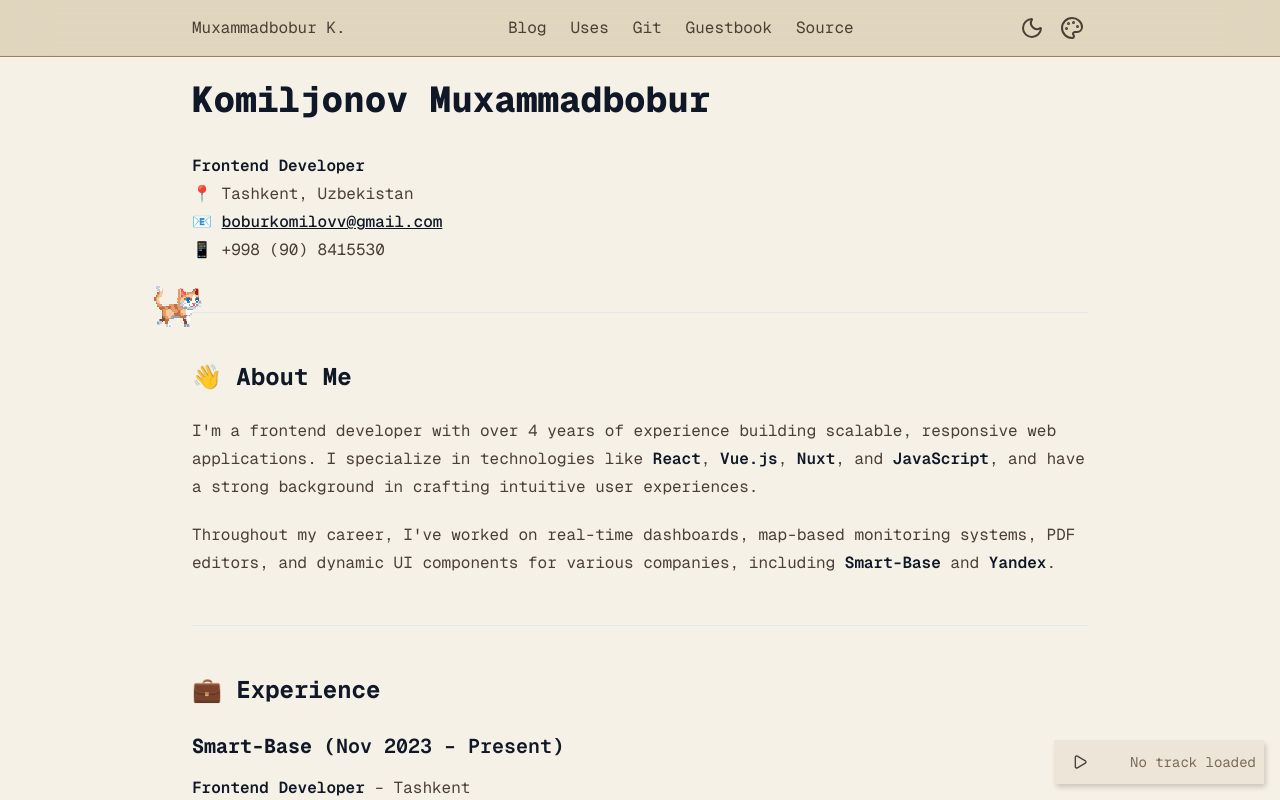
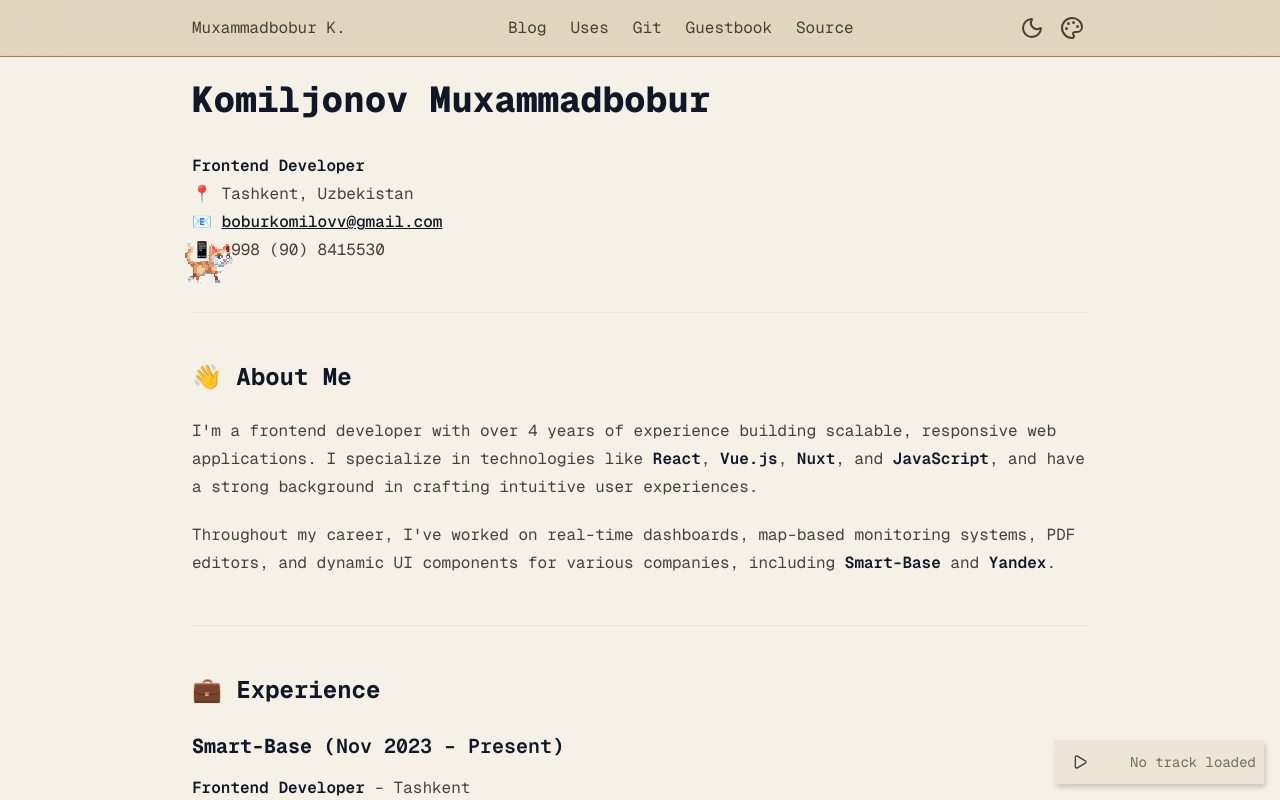
Before and after one commit to bobur-ops/BoburKomilov-homepage, a Next.js app: page / in a window 1280 px wide. Shown: the top 800 px of the page. Built offline with nearby package versions, Linux system fonts and the light colour scheme.

Commit message:
max vertical offset of movement

```diff
--- a/src/features/pixel-cat/index.tsx
+++ b/src/features/pixel-cat/index.tsx
@@ -46,16 +46,20 @@ export default function PixelCat() {
     const maxY = window.innerHeight - spriteHeight - margin;
 
     const newX = Math.max(margin, Math.random() * maxX);
-    const newY = Math.max(margin, Math.random() * maxY);
 
-    setTarget(() => ({ x: newX, y: newY }));
+    // Limit Y offset to reduce vertical movement
+    setPosition((prev) => {
+      const maxYOffset = 200; // max vertical movement
+      const minY = Math.max(margin, prev.y - maxYOffset);
+      const maxYClamped = Math.min(maxY, prev.y + maxYOffset);
+      const newY = Math.random() * (maxYClamped - minY) + minY;
 
-    setPosition((prev) => {
+      setTarget(() => ({ x: newX, y: newY }));
       setDirection(newX > prev.x ? "right" : "left");
-      return prev;
+      setScene("walk");
+
+      return prev; // keep position unchanged here; actual movement happens elsewhere
     });
-
-    setScene("walk");
   }, []);
 
   useEffect(() => {
```
